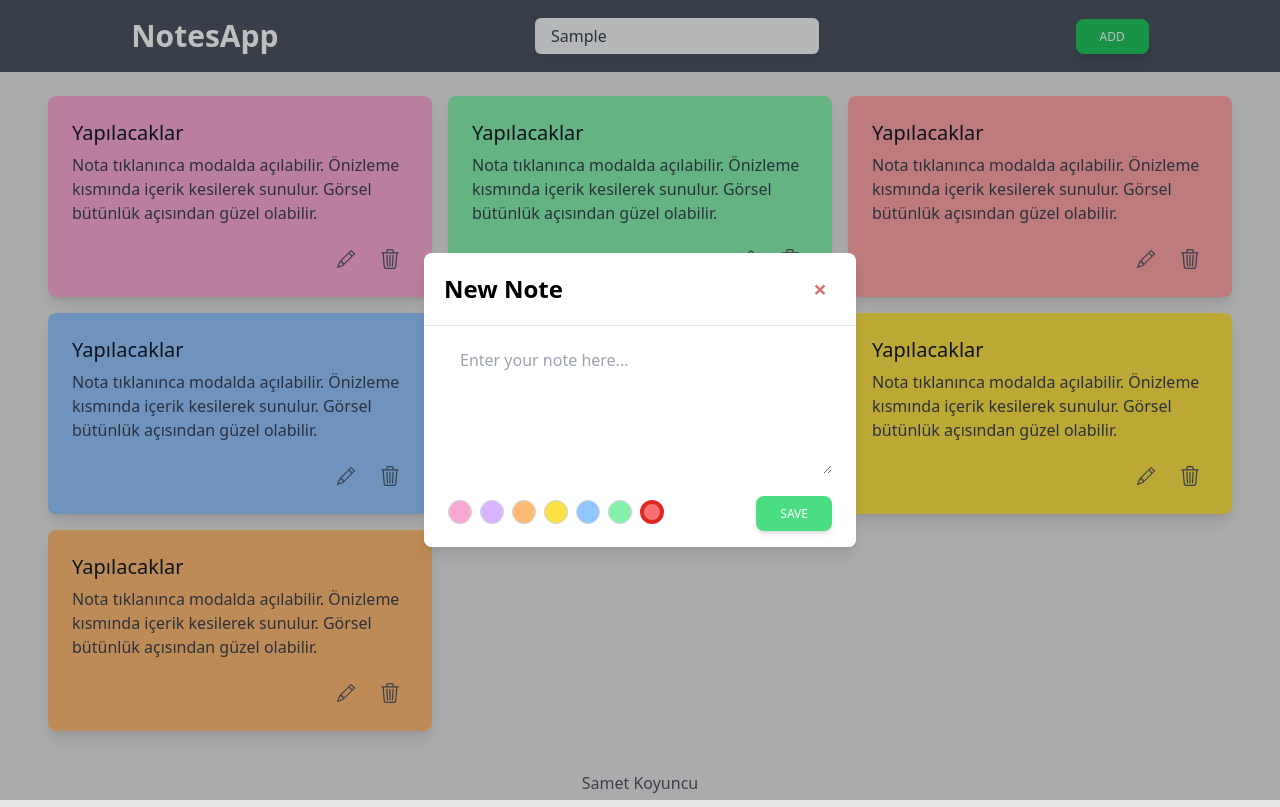
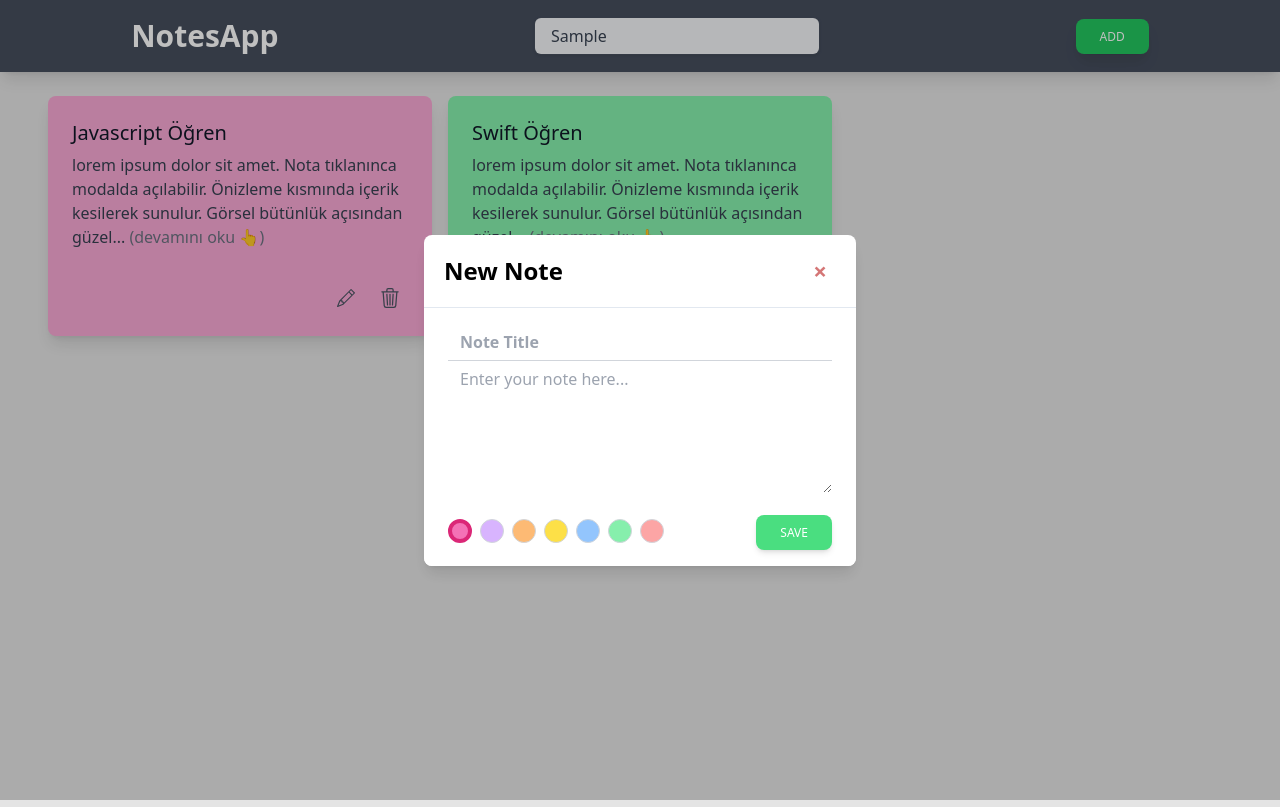
Before and after one commit to sametkoyuncu/redux-notes-app, a React (Create React App) app: page / in a window 1280 px wide. Both pictures are taken after typing "Sample" into the empty fields and a click on the button "ADD". Built offline with nearby package versions, Linux system fonts and the light colour scheme.

Commit message:
Add redux and addNote reducer

```diff
--- a/src/components/Form.jsx
+++ b/src/components/Form.jsx
@@ -1,9 +1,61 @@
-import React from 'react'
+import { useState } from 'react'
 
-const Form = () => {
+import { useDispatch } from 'react-redux'
+import { addNote } from '../redux/notes/notesSlice'
+
+const INITIAL_STATE = {
+  title: '',
+  content: '',
+  bgColor: 'bg-pink-300',
+}
+
+const Form = ({ setShowModal }) => {
+  // FIXME: add one state for note {title, content, bgColor}
+  const [note, setNote] = useState(INITIAL_STATE)
+  const dispatch = useDispatch()
+
+  const handleSubmit = (e) => {
+    e.preventDefault()
+    dispatch(addNote(note))
+    console.log('note', note)
+    setNote(INITIAL_STATE)
+    setShowModal(false)
+  }
+
+  const handleChange = (e) => {
+    const { name, value } = e.target
+    console.log('name', name, 'value', value)
+    setNote((prev) => ({ ...prev, [name]: value }))
+  }
+
   return (
     <div className="bg-white py-4 px-6 rounded-lg">
-      <form onSubmit={(e) => e.preventDefault()}>
+      <form onSubmit={handleSubmit}>
+        <div className="flew flex-col">
+          <div>
+            <input
+              className="
+                form-control
+                sm:w-96
+                px-3
+                py-1.5
+                text-base
+                font-bold
+                text-gray-700
+                bg-white bg-clip-padding
+                border-b border-gray-300
+                transition
+                ease-in-out
+                m-0
+                focus:text-gray-700 focus:bg-white focus:outline-none
+              "
+              placeholder="Note Title"
+              name="title"
+              value={note.title}
+              onChange={handleChange}
+            />
+          </div>
+          <div>
             <textarea
               className="
                 form-control
@@ -23,69 +75,83 @@ const Form = () => {
                 "
               rows="5"
               placeholder="Enter your note here..."
+              name="content"
+              value={note.content}
+              onChange={handleChange}
             ></textarea>
+          </div>
+        </div>
+
         <div className="flex flex-row justify-between mt-4">
           <div className="flex flex-row">
             <div className="form-check">
               <input
                 className="form-check-input appearance-none rounded-full h-6 w-6 border border-gray-300 bg-pink-300 checked:border-4 checked:bg-pink-400 checked:border-pink-600 focus:outline-none transition duration-200 my-1 align-top bg-no-repeat bg-center bg-contain float-left mr-2 cursor-pointer"
                 type="radio"
-                name="flexRadioDefault"
-                id="flexRadioDefault10"
+                name="bgColor"
+                value="bg-pink-300"
+                checked={note.bgColor === 'bg-pink-300'}
+                onChange={handleChange}
               />
             </div>
             <div className="form-check">
               <input
                 className="form-check-input appearance-none rounded-full h-6 w-6 border border-gray-300 bg-purple-300 checked:border-4 checked:bg-purple-400 checked:border-purple-600 focus:outline-none transition duration-200 my-1 align-top bg-no-repeat bg-center bg-contain float-left mr-2 cursor-pointer"
                 type="radio"
-                name="flexRadioDefault"
-                id="flexRadioDefault20"
-                checked
+                name="bgColor"
+                value="bg-purple-300"
+                checked={note.bgColor === 'bg-purple-300'}
+                onChange={handleChange}
               />
             </div>
             <div className="form-check">
               <input
                 className="form-check-input appearance-none rounded-full h-6 w-6 border border-gray-300 bg-orange-300 checked:border-4 checked:bg-orange-400 checked:border-orange-600 focus:outline-none transition duration-200 my-1 align-top bg-no-repeat bg-center bg-contain float-left mr-2 cursor-pointer"
                 type="radio"
-                name="flexRadioDefault"
-                id="flexRadioDefault20"
-                checked
+                name="bgColor"
+                value="bg-orange-300"
+                checked={note.bgColor === 'bg-orange-300'}
+                onChange={handleChange}
               />
             </div>
             <div className="form-check">
               <input
                 className="form-check-input appearance-none rounded-full h-6 w-6 border border-gray-300 bg-yellow-300 checked:border-4 checked:bg-yellow-400 checked:border-yellow-600 focus:outline-none transition duration-200 my-1 align-top bg-no-repeat bg-center bg-contain float-left mr-2 cursor-pointer"
                 type="radio"
-                name="flexRadioDefault"
-                id="flexRadioDefault20"
-                checked
+                name="bgColor"
+                value="bg-yellow-300"
+                checked={note.bgColor === 'bg-yellow-300'}
+                onChange={handleChange}
               />
             </div>
             <div className="form-check">
               <input
                 className="form-check-input appearance-none rounded-full h-6 w-6 border border-gray-300 bg-blue-300 checked:border-4 checked:bg-blue-400 checked:border-blue-600 focus:outline-none transition duration-200 my-1 align-top bg-no-repeat bg-center bg-contain float-left mr-2 cursor-pointer"
                 type="radio"
-                name="flexRadioDefault"
-                id="flexRadioDefault20"
-                checked
+                name="bgColor"
+                value="bg-blue-300"
+                checked={note.bgColor === 'bg-blue-300'}
+                onChange={handleChange}
               />
             </div>
             <div className="form-check">
               <input
                 className="form-check-input appearance-none rounded-full h-6 w-6 border border-gray-300 bg-green-300 checked:border-4 checked:bg-green-400 checked:border-green-600 focus:outline-none transition duration-200 my-1 align-top bg-no-repeat bg-center bg-contain float-left mr-2 cursor-pointer"
                 type="radio"
-                name="flexRadioDefault"
-                id="flexRadioDefault20"
-                checked
+                name="bgColor"
+                value="bg-green-300"
+                checked={note.bgColor === 'bg-green-300'}
+                onChange={handleChange}
               />
             </div>
             <div className="form-check">
               <input
                 className="form-check-input appearance-none rounded-full h-6 w-6 border border-gray-300 bg-red-300 checked:border-4 checked:bg-red-400 checked:border-red-600 focus:outline-none transition duration-200 my-1 align-top bg-no-repeat bg-center bg-contain float-left mr-2 cursor-pointer"
                 type="radio"
-                name="flexRadioDefault"
-                id="flexRadioDefault20"
-                checked
+                name="bgColor"
+                value="bg-red-300"
+                checked={note.bgColor === 'bg-red-300'}
+                onChange={handleChange}
               />
             </div>
           </div>
--- a/src/components/Modal.jsx
+++ b/src/components/Modal.jsx
@@ -1,4 +1,5 @@
 import { useState } from 'react'
+
 import Form from './Form'
 
 const Modal = () => {
@@ -40,7 +41,7 @@ const Modal = () => {
                 </div>
                 {/*body*/}
                 <div className="relative flex-auto">
-                  <Form />
+                  <Form setShowModal={setShowModal} />
                 </div>
               </div>
             </div>
--- a/src/components/Navbar.jsx
+++ b/src/components/Navbar.jsx
@@ -4,7 +4,7 @@ import Search from './Search'
 
 const Navbar = () => {
   return (
-    <div className="fixed top-0 left-0 right-0 z-50 w-screen flex flex-col gap-2 sm:flex-row items-center justify-around sm:px-2 py-4 mb-2 sm:mb-10 bg-gray-600">
+    <div className="fixed top-0 left-0 right-0 z-50 w-screen flex flex-col gap-2 sm:flex-row items-center justify-around sm:px-2 py-4 mb-2 sm:mb-10 bg-slate-800 bg-opacity-80 shadow-lg">
       <div>
         <h1 className="text-3xl font-bold text-white text-center">NotesApp</h1>
       </div>
--- a/src/components/Notes/Note.jsx
+++ b/src/components/Notes/Note.jsx
@@ -3,27 +3,25 @@ import Pencil from '../icons/Pencil'
 import Trash from '../icons/Trash'
 
 const Buttons = () => {
+  const buttonClasses =
+    'inline-block rounded-lg hover:bg-gray-200 hover:bg-opacity-30 hover:shadow-md active:shadow-none transition duration-300 ease-in-out w-9 h-9'
   return (
     <>
       {' '}
-      <button
-        type="button"
-        className="inline-block rounded-lg hover:bg-gray-200 hover:shadow-md active:shadow-none transition duration-300 ease-in-out w-9 h-9 mr-2"
-      >
+      <button type="button" className={`${buttonClasses} mr-2`}>
         <Pencil />
       </button>
-      <button
-        type="button"
-        className="inline-block rounded-lg hover:bg-gray-200 hover:shadow-md active:shadow-none transition duration-300 ease-in-out w-9 h-9"
-      >
+      <button type="button" className={buttonClasses}>
         <Trash />
       </button>
     </>
   )
 }
 
-const Note = ({ bgColor }) => {
+const Note = ({ note }) => {
   const [showModal, setShowModal] = useState(false)
+
+  const { id, title, content, bgColor } = note
 
   const handleOpen = () => {
     setShowModal(true)
@@ -35,17 +33,17 @@ const Note = ({ bgColor }) => {
   return (
     <>
       <div
-        className={`block p-6 pb-5 rounded-lg shadow-lg ${
+        className={`flex flex-col justify-between p-6 pb-5 rounded-lg shadow-lg ${
           bgColor || 'bg-white'
-        } max-w-sm`}
+        } max-w-sm h-60`}
       >
         <div className="cursor-pointer" onClick={handleOpen}>
           <h5 className="text-gray-900 text-xl leading-tight font-medium mb-2">
-            Yapılacaklar
+            {title}
           </h5>
           <p className="text-gray-700 text-base mb-4">
-            Nota tıklanınca modalda açılabilir. Önizleme kısmında içerik
-            kesilerek sunulur. Görsel bütünlük açısından güzel olabilir.
+            {content.slice(0, 140).trim()}...&nbsp;
+            <span className="text-gray-500">(devamını oku 👆)</span>
           </p>
         </div>
         <div className="flex flex-row justify-end">
@@ -54,8 +52,8 @@ const Note = ({ bgColor }) => {
       </div>
       {showModal ? (
         <>
-          <div className="justify-center items-center flex overflow-x-hidden overflow-y-auto fixed inset-0 z-50 outline-none focus:outline-none">
-            <div className="relative w-auto my-6 mx-auto max-w-3xl">
+          <div className="justify-center items-start mt-16 flex overflow-x-hidden overflow-y-auto fixed inset-0 z-50 outline-none focus:outline-none">
+            <div className="relative w-auto my-6 mx-auto max-w-xl">
               {/*content*/}
               <div
                 className={`border-0 rounded-lg shadow-lg relative flex flex-col w-full ${
@@ -65,7 +63,7 @@ const Note = ({ bgColor }) => {
                 {/*header*/}
                 <div className="flex items-start justify-between py-4 px-6 border-b border-solid border-gray-400 rounded-t">
                   <h5 className="text-gray-900 text-xl leading-tight font-medium mt-1">
-                    Yapılacaklar
+                    {title}
                   </h5>
                   <button
                     className="p-1 ml-auto bg-transparent border-0 text-black float-right text-2xl leading-none font-semibold outline-none focus:outline-none"
@@ -78,10 +76,7 @@ const Note = ({ bgColor }) => {
                 </div>
                 {/*body*/}
                 <div className="relative flex-auto p-6">
-                  <p className="text-gray-700 text-base mb-4">
-                    Nota tıklanınca modalda açılabilir. Önizleme kısmında içerik
-                    kesilerek sunulur. Görsel bütünlük açısından güzel olabilir.
-                  </p>
+                  <p className="text-gray-700 text-base mb-4">{content}</p>
                   <div className="flex flex-row justify-end">
                     <Buttons />
                   </div>
--- a/src/components/Notes/index.jsx
+++ b/src/components/Notes/index.jsx
@@ -1,16 +1,14 @@
-import React from 'react'
+import { useSelector } from 'react-redux'
+import { selectNotes } from '../../redux/notes/notesSlice'
 import Note from './Note'
 
 const Notes = () => {
+  const notes = useSelector(selectNotes)
   return (
     <div className="grid grid-cols-1 gap-4 sm:grid-cols-2 md:grid-cols-3">
-      <Note bgColor="bg-pink-300" />
-      <Note bgColor="bg-green-300" />
-      <Note bgColor="bg-red-300" />
-      <Note bgColor="bg-blue-300" />
-      <Note bgColor="bg-purple-300" />
-      <Note bgColor="bg-yellow-300" />
-      <Note bgColor="bg-orange-300" />
+      {notes.map((note) => (
+        <Note key={note.id} note={note} />
+      ))}
     </div>
   )
 }
--- a/src/components/Search.jsx
+++ b/src/components/Search.jsx
@@ -4,7 +4,7 @@ const Search = () => {
   return (
     <input
       type="text"
-      class="
+      className="
         form-control
         w-72
         px-4
--- a/src/index.js
+++ b/src/index.js
@@ -3,10 +3,15 @@ import ReactDOM from 'react-dom/client'
 import './index.css'
 import App from './App'
 
+import { Provider } from 'react-redux'
+import { store } from './redux/store'
+
 const root = ReactDOM.createRoot(document.getElementById('root'))
 root.render(
   <React.StrictMode>
-    <App />
+    <Provider store={store}>
+      <App />
+    </Provider>
   </React.StrictMode>
 )
 
--- /dev/null
+++ b/src/redux/notes/notesSlice.js
@@ -0,0 +1,43 @@
+import { createSlice, nanoid } from '@reduxjs/toolkit'
+
+export const notesSlice = createSlice({
+  name: 'notes',
+  initialState: {
+    items: [
+      {
+        id: nanoid(),
+        title: 'Javascript Öğren',
+        content:
+          'lorem ipsum dolor sit amet. Nota tıklanınca modalda açılabilir. Önizleme kısmında içerik kesilerek sunulur. Görsel bütünlük açısından güzel olabilir.',
+        bgColor: 'bg-pink-300',
+      },
+      {
+        id: nanoid(),
+        title: 'Swift Öğren',
+        content:
+          'lorem ipsum dolor sit amet. Nota tıklanınca modalda açılabilir. Önizleme kısmında içerik kesilerek sunulur. Görsel bütünlük açısından güzel olabilir. Nota tıklanınca modalda açılabilir. Önizleme kısmında içerik kesilerek sunulur. Görsel bütünlük açısından güzel olabilir. lorem ipsum dolor sit amet. Nota tıklanınca modalda açılabilir. Önizleme kısmında içerik kesilerek sunulur. Görsel bütünlük açısından güzel olabilir. Nota tıklanınca modalda açılabilir. Önizleme kısmında içerik kesilerek sunulur. Görsel bütünlük açısından güzel olabilir. lorem ipsum dolor sit amet. Nota tıklanınca modalda açılabilir. Önizleme kısmında içerik kesilerek sunulur. Görsel bütünlük açısından güzel olabilir. Nota tıklanınca modalda açılabilir. Önizleme kısmında içerik kesilerek sunulur. Görsel bütünlük açısından güzel olabilir.',
+        bgColor: 'bg-green-300',
+      },
+    ],
+  },
+  reducers: {
+    addNote: {
+      reducer: (state, action) => {
+        state.items.push(action.payload)
+      },
+      prepare: ({ title, content, bgColor }) => {
+        return {
+          payload: {
+            id: nanoid(),
+            title,
+            content,
+            bgColor,
+          },
+        }
+      },
+    },
+  },
+})
+export const selectNotes = (state) => state.notes.items
+export const { addNote } = notesSlice.actions
+export default notesSlice.reducer
--- /dev/null
+++ b/src/redux/store.js
@@ -0,0 +1,9 @@
+import { configureStore } from '@reduxjs/toolkit'
+
+import notesSlice from './notes/notesSlice'
+
+export const store = configureStore({
+  reducer: {
+    notes: notesSlice,
+  },
+})
```
Lines whose indentation alone changed are shown as unchanged.
